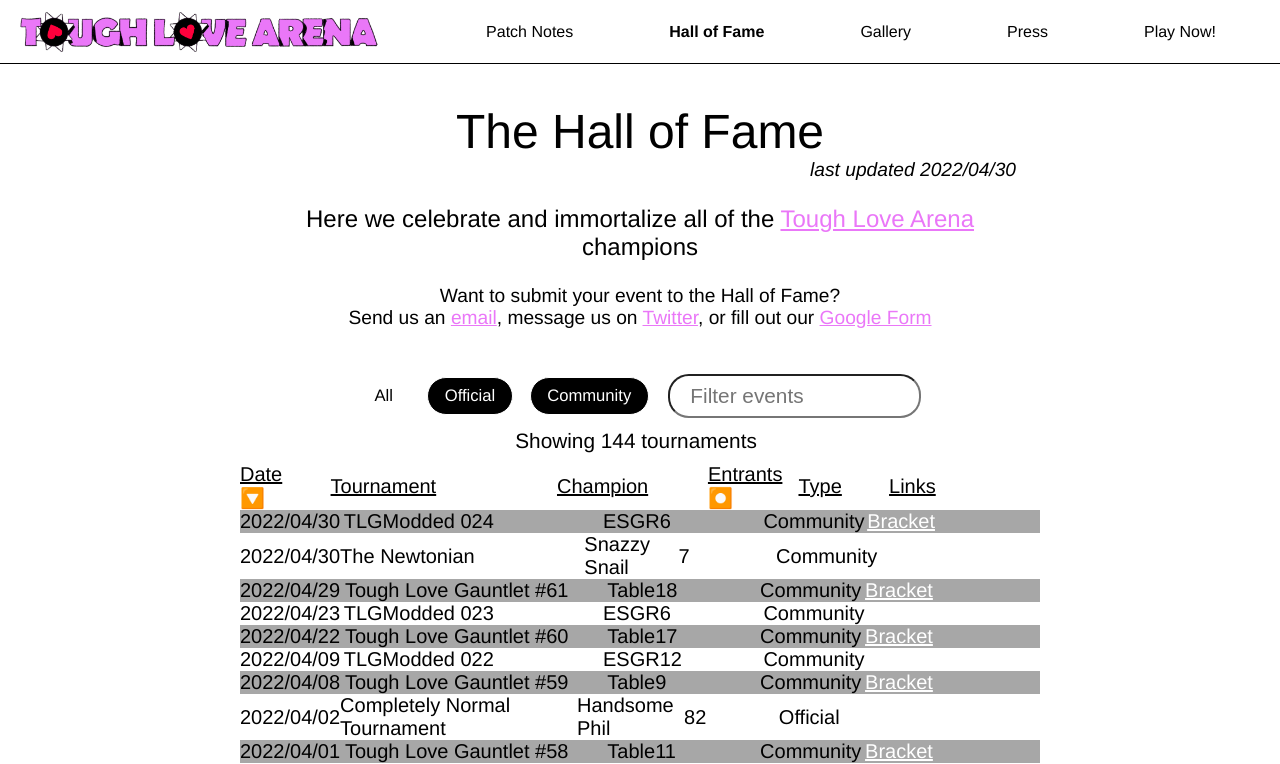
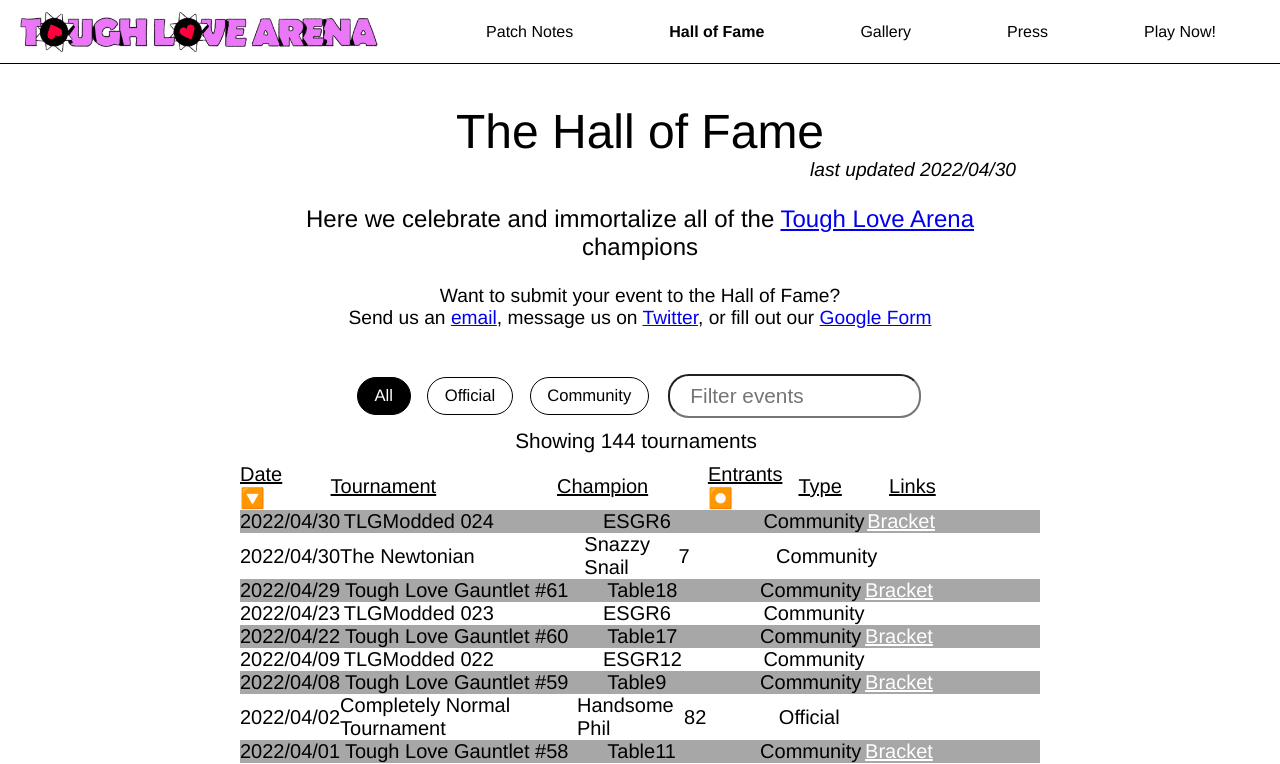
Before and after one commit to toughlovearena/about.toughlovearena.com, a Next.js app: page /fame in a window 1280 px wide. Shown: the top 764 px of the page. Built offline with nearby package versions, Linux system fonts and the light colour scheme.

Commit message:
fix styles on fame header/search

```diff
--- a/components/fame/FameHeader.module.css
+++ b/components/fame/FameHeader.module.css
@@ -3,9 +3,6 @@
   text-align: center;
   max-width: 800px;
   font-size: 1.5em;
-}
-.header a {
-  color: var(--heart);
 }
 
 .title {
--- a/components/fame/FameSearch.module.css
+++ b/components/fame/FameSearch.module.css
@@ -9,20 +9,24 @@
   margin: 0.5em;
 }
 
-.categorySelect {
+.category {
   cursor: pointer;
   font-size: 0.8em;
 
   margin: 0.5em;
   padding: 0.5em 1em;
 
+  border: 1px solid var(--fore);
   border-radius: 2rem;
-  border: 1px solid white;
 
   display: flex;
   flex-direction: column;
   justify-content: center;
   align-items: center;
+}
+.categorySelected {
+  color: var(--back);
+  background-color: var(--fore);
 }
 
 .searchBar {
--- a/components/fame/FameSearch.tsx
+++ b/components/fame/FameSearch.tsx
@@ -23,14 +23,9 @@
       {Options.map((vo) => (
         <div
           key={vo}
-          className={styles.categorySelect}
-          style={vo === props.view ? {
-            color: 'black',
-            backgroundColor: 'white',
-          } : {
-            color: 'white',
-            backgroundColor: 'black',
-          }}
+          className={[styles.category, (
+            vo === props.view ? styles.categorySelected : ''
+          )].join(' ')}
           onClick={() => props.setView(vo)}
         >
           {OptionName(vo)}
```
